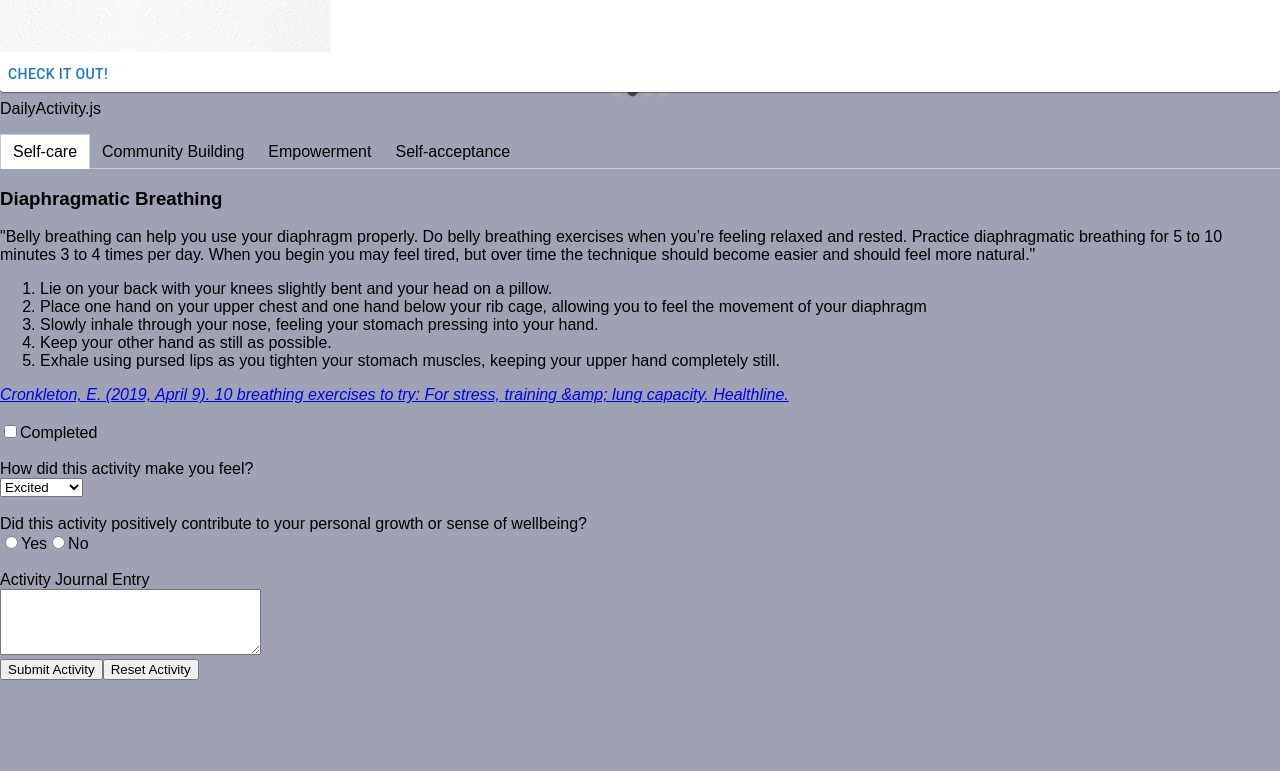
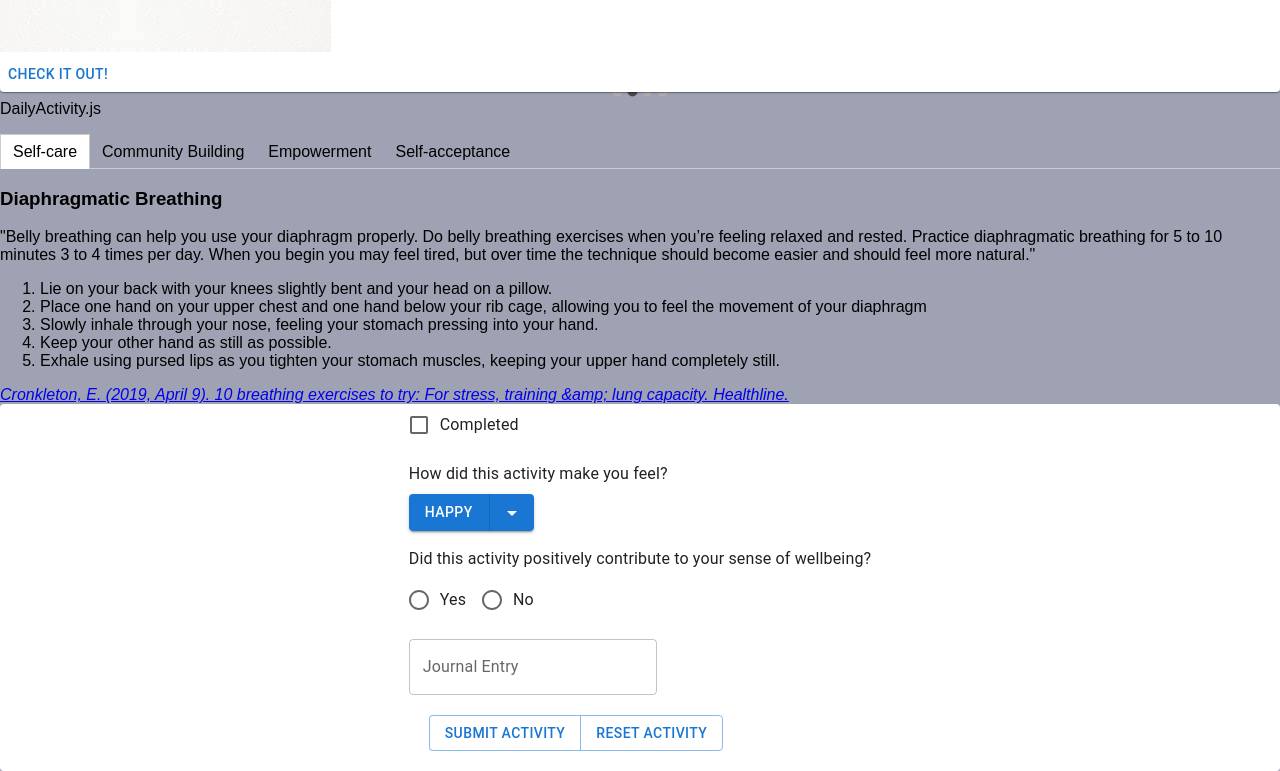
Before and after one commit to kotynskm/asd-womxn-empowerment, a React app: page / in a window 1280 px wide. Shown: the part 1092-1863 px from the top of the page. Before the commit the page ends 1772 px from the top, so only its background shows below. Built offline with nearby package versions, Linux system fonts and the light colour scheme.

Commit message:
style activity rating with mui

```diff
--- a/src/components/Dashboard Components/ActivityRating.js
+++ b/src/components/Dashboard Components/ActivityRating.js
@@ -1,6 +1,22 @@
 import React from 'react';
 import Tabs from './Tabs';
 import './Tab.css'
+import {
+  Button,
+  ButtonGroup,
+  Card,
+  Checkbox,
+  FormControl,
+  FormControlLabel,
+  FormLabel,
+  Grow,
+  InputLabel, Radio,
+  RadioGroup,
+  TextField,
+  Typography,
+} from '@mui/material';
+import RatingDropdownActivity from './RatingDropdown-Activity';
+import { Container } from '@mui/system';
 
 const ActivityRating = () => {
 
@@ -68,47 +84,71 @@ const ActivityRating = () => {
 
   function loadForm(props) {
     return (
+      <Card
+        variant="outline"
+        sx={{
+          display: 'flex',
+          flexDirection: 'column',
+          alignItems: 'center',
+        }}
+      >
+        <FormControl>
           <form id={props}>
             <div>
+              <FormControlLabel control={<Checkbox />} label="Completed" />
+              <RatingDropdownActivity />
+              <div>
+                <FormControl>
+                  <Typography mt={2} mb={1}>
+                    Did this activity positively contribute to your sense of
+                    wellbeing?
+                  </Typography>
+
+                  <RadioGroup
+                    row
+                    aria-labelledby="demo-row-radio-buttons-group-label"
+                    name="row-radio-buttons-group"
+                  >
+                    <FormControlLabel
+                      value="yes"
+                      control={<Radio />}
+                      label="Yes"
+                    />
+                    <FormControlLabel
+                      value="no"
+                      control={<Radio />}
+                      label="No"
+                    />
+                  </RadioGroup>
+                </FormControl>
+              </div>
+
               <br></br>
-          <input id='activityCompleted' type="checkbox"></input>
-          <label>Completed</label>
-          <br></br>
-          <br></br>
-          <label>
-            How did this activity make you feel?
-            <br></br>
-            <select id='activityRatingSelection'>
-              <option>Excited</option>
-              <option>Happy</option>
-              <option>Relaxed</option>
-              <option>Sad</option>
-              <option>Frustrated</option>
-              <option>Anxious</option>
-              <option>Other</option>
-            </select>
-          </label>
-          <div>
-            <br></br>
-            <label>Did this activity positively contribute to your personal growth or sense of wellbeing?</label>
-            <br></br>
-            <input type="radio" id="yes" name="wellbeingRadio" value='yes'/>
-            <label htmlFor="yes">Yes</label>
-            <input type="radio" id="no" name="wellbeingRadio" value='no'/>
-            <label htmlFor="no">No</label>
+              <FormControl>
+                {/* <Typography mt={2} mb={1}>
+                  Activity Journal Entry
+                </Typography> */}
+                <TextField
+                  id="outlined-basic"
+                  label="Journal Entry"
+                  variant="outlined"
+                />
+              </FormControl>
+              <div style={{margin:'20px', align:'center'}}>
+                <ButtonGroup>
+                  <Button variant="outlined" size="medium" type="submit">
+                    Submit Activity
+                  </Button>
+                  <Button variant="outlined" size="medium" type="reset">
+                    Reset Activity
+                  </Button>
+                </ButtonGroup>
               </div>
-          <br></br>
-          <label>
-            Activity Journal Entry
-            <br></br>
-            <textarea id="activityNotes" name="activityNotes" rows="4" cols="30"></textarea>
-          </label>
-          <br></br>
-          <button type="submit" value="activitySubmit">Submit Activity</button>
-          <button type="reset" value="activityReset">Reset Activity</button>
             </div>
           </form>
-    )
+        </FormControl>
+      </Card>
+    );
   }
 
   return (
--- /dev/null
+++ b/src/components/Dashboard Components/RatingDropdown-Activity.js
@@ -0,0 +1,109 @@
+import * as React from 'react';
+import Button from '@mui/material/Button';
+import ButtonGroup from '@mui/material/ButtonGroup';
+import ArrowDropDownIcon from '@mui/icons-material/ArrowDropDown';
+import ClickAwayListener from '@mui/material/ClickAwayListener';
+import Grow from '@mui/material/Grow';
+import Paper from '@mui/material/Paper';
+import Popper from '@mui/material/Popper';
+import MenuItem from '@mui/material/MenuItem';
+import MenuList from '@mui/material/MenuList';
+import { Typography } from '@mui/material';
+
+const options = [
+    'Excited',
+    'Happy',
+    'Relaxed',
+    'Sad',
+    'Frustrated',
+    'Anxious',
+    'Other'
+];
+
+export default function RatingDropdownActivity() {
+  const [open, setOpen] = React.useState(false);
+  const anchorRef = React.useRef(null);
+  const [selectedIndex, setSelectedIndex] = React.useState(1);
+
+  const handleClick = (e) => {
+    e.preventDefault()
+    console.info(`You clicked ${options[selectedIndex]}`);
+  };
+
+  const handleMenuItemClick = (event, index) => {
+    setSelectedIndex(index);
+    setOpen(false);
+  };
+
+  const handleToggle = () => {
+    setOpen((prevOpen) => !prevOpen);
+  };
+
+  const handleClose = (event) => {
+    if (anchorRef.current && anchorRef.current.contains(event.target)) {
+      return;
+    }
+
+    setOpen(false);
+  };
+
+  return (
+    <React.Fragment>
+      <Typography mt={2} mb={1}>How did this activity make you feel?</Typography>
+      <ButtonGroup
+        variant="contained"
+        ref={anchorRef}
+        aria-label="split button"
+      >
+        <Button onClick={(e)=>handleClick(e)}>{options[selectedIndex]}</Button>
+        <Button
+          size="small"
+          aria-controls={open ? 'split-button-menu' : undefined}
+          aria-expanded={open ? 'true' : undefined}
+          aria-label="select merge strategy"
+          aria-haspopup="menu"
+          onClick={handleToggle}
+        >
+          <ArrowDropDownIcon />
+        </Button>
+      </ButtonGroup>
+      <Popper
+        sx={{
+          zIndex: 1,
+        }}
+        open={open}
+        anchorEl={anchorRef.current}
+        role={undefined}
+        transition
+        disablePortal
+      >
+        {({ TransitionProps, placement }) => (
+          <Grow
+            {...TransitionProps}
+            style={{
+              transformOrigin:
+                placement === 'bottom' ? 'center top' : 'center bottom',
+            }}
+          >
+            <Paper>
+              <ClickAwayListener onClickAway={handleClose}>
+                <MenuList id="split-button-menu" autoFocusItem>
+                  {options.map((option, index) => (
+                    <MenuItem
+                      key={option}
+                      disabled={index === 2}
+                      selected={index === selectedIndex}
+                      onClick={(event) => handleMenuItemClick(event, index)}
+                    >
+                      {option}
+                    </MenuItem>
+                  ))}
+                </MenuList>
+              </ClickAwayListener>
+            </Paper>
+          </Grow>
+        )}
+      </Popper>
+    </React.Fragment>
+  );
+}
```
Lines whose indentation alone changed are shown as unchanged.
